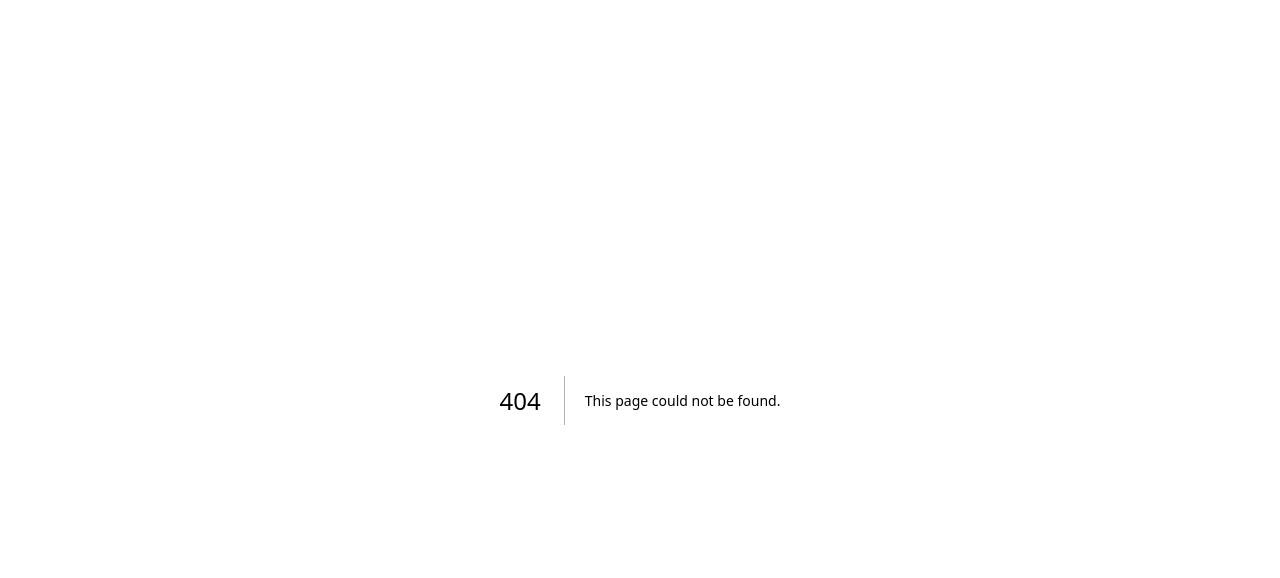
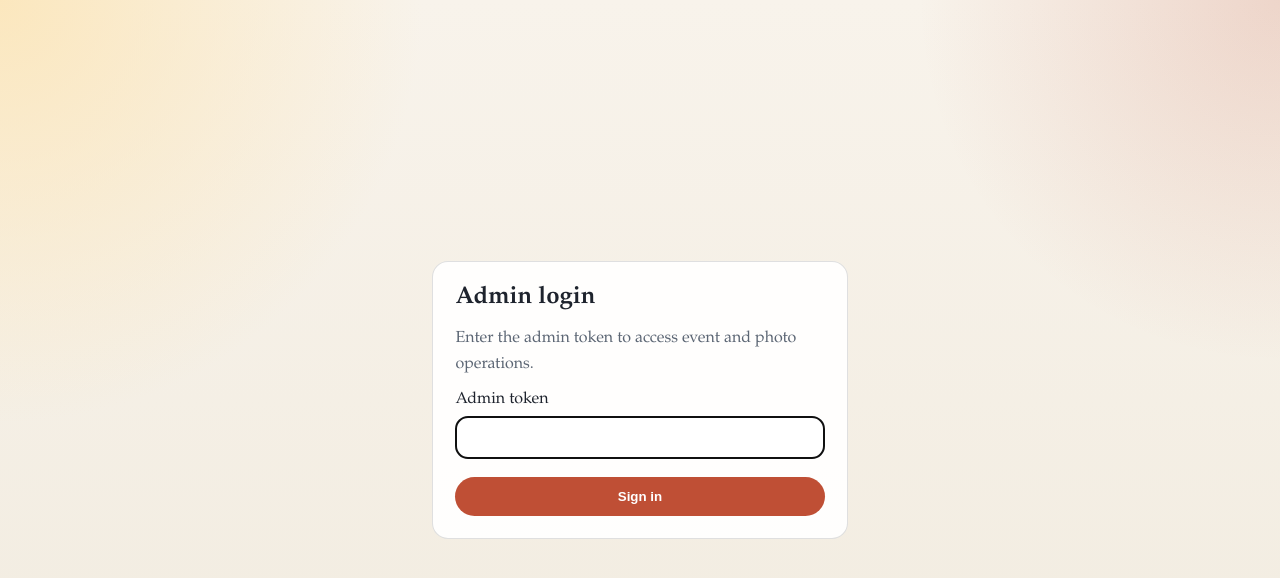
Before and after one commit to anyulled/FaceLocator, a Next.js app: page /admin/login in a window 1280 px wide. Before the commit this address had no page. Shown: the top 578 px of the page. Built offline with nearby package versions, Linux system fonts and the light colour scheme.

Commit message:
feat(admin-auth): add token-gated admin middleware and login flow

```diff
--- /dev/null
+++ b/app/admin/login/page.tsx
@@ -0,0 +1,25 @@
+import { AdminLoginForm } from "@/components/admin/events/admin-login-form";
+
+export default async function AdminLoginPage({
+  searchParams,
+}: {
+  searchParams: Promise<{ redirect?: string }>;
+}) {
+  const params = await searchParams;
+  const redirectTo = params.redirect && params.redirect.startsWith("/")
+    ? params.redirect
+    : "/admin/events";
+
+  return (
+    <main
+      style={{
+        minHeight: "100vh",
+        display: "grid",
+        placeItems: "center",
+        padding: "1.5rem",
+      }}
+    >
+      <AdminLoginForm redirectTo={redirectTo} />
+    </main>
+  );
+}
--- /dev/null
+++ b/app/admin/page.tsx
@@ -0,0 +1,5 @@
+import { redirect } from "next/navigation";
+
+export default function AdminIndexPage() {
+  redirect("/admin/events");
+}
--- /dev/null
+++ b/app/api/admin/login/route.ts
@@ -0,0 +1,46 @@
+import { NextResponse } from "next/server";
+import type { NextRequest } from "next/server";
+
+import {
+  ADMIN_AUTH_COOKIE_NAME,
+  isAuthorizedAdminToken,
+  isAdminTokenConfigured,
+} from "@/lib/admin/auth";
+
+export async function POST(request: NextRequest) {
+  if (!isAdminTokenConfigured()) {
+    return NextResponse.json({ error: "Admin auth is not configured" }, { status: 503 });
+  }
+
+  const contentType = request.headers.get("content-type") || "";
+
+  let token: string | null = null;
+  let redirectTo = "/admin/events";
+
+  if (contentType.includes("application/json")) {
+    const payload = await request.json().catch(() => null);
+    token = payload?.token ?? null;
+    redirectTo = payload?.redirectTo || redirectTo;
+  } else {
+    const form = await request.formData();
+    token = String(form.get("token") ?? "");
+    redirectTo = String(form.get("redirectTo") ?? redirectTo);
+  }
+
+  if (!isAuthorizedAdminToken(token)) {
+    return NextResponse.json({ error: "Invalid admin token" }, { status: 401 });
+  }
+
+  const response = NextResponse.json({ ok: true, redirectTo });
+  response.cookies.set({
+    name: ADMIN_AUTH_COOKIE_NAME,
+    value: token!,
+    httpOnly: true,
+    sameSite: "lax",
+    secure: process.env.NODE_ENV === "production",
+    path: "/",
+    maxAge: 60 * 60 * 12,
+  });
+
+  return response;
+}
--- /dev/null
+++ b/app/api/admin/logout/route.ts
@@ -0,0 +1,18 @@
+import { NextResponse } from "next/server";
+
+import { ADMIN_AUTH_COOKIE_NAME } from "@/lib/admin/auth";
+
+export async function POST() {
+  const response = NextResponse.json({ ok: true });
+  response.cookies.set({
+    name: ADMIN_AUTH_COOKIE_NAME,
+    value: "",
+    httpOnly: true,
+    sameSite: "lax",
+    secure: process.env.NODE_ENV === "production",
+    path: "/",
+    maxAge: 0,
+  });
+
+  return response;
+}
--- /dev/null
+++ b/components/admin/events/admin-login-form.tsx
@@ -0,0 +1,101 @@
+"use client";
+
+import { useState } from "react";
+import { useRouter } from "next/navigation";
+import type { FormEvent } from "react";
+
+type Props = {
+  redirectTo: string;
+};
+
+export function AdminLoginForm({ redirectTo }: Props) {
+  const router = useRouter();
+  const [token, setToken] = useState("");
+  const [error, setError] = useState<string | null>(null);
+  const [isSubmitting, setIsSubmitting] = useState(false);
+
+  const onSubmit = async (event: FormEvent<HTMLFormElement>) => {
+    event.preventDefault();
+    setIsSubmitting(true);
+    setError(null);
+
+    const response = await fetch("/api/admin/login", {
+      method: "POST",
+      headers: {
+        "content-type": "application/json",
+      },
+      body: JSON.stringify({ token, redirectTo }),
+    });
+
+    if (!response.ok) {
+      const payload = await response.json().catch(() => ({ error: "Login failed" }));
+      setError(payload.error || "Login failed");
+      setIsSubmitting(false);
+      return;
+    }
+
+    router.push(redirectTo);
+    router.refresh();
+  };
+
+  return (
+    <form
+      onSubmit={onSubmit}
+      style={{
+        width: "100%",
+        maxWidth: "26rem",
+        border: "1px solid var(--border)",
+        borderRadius: "1rem",
+        background: "var(--surface-strong)",
+        padding: "1.4rem",
+        display: "grid",
+        gap: "0.8rem",
+      }}
+    >
+      <h1 style={{ fontSize: "1.5rem" }}>Admin login</h1>
+      <p style={{ color: "var(--muted)", lineHeight: 1.6 }}>
+        Enter the admin token to access event and photo operations.
+      </p>
+
+      {error ? (
+        <p role="alert" style={{ color: "var(--danger)", fontWeight: 700 }}>
+          {error}
+        </p>
+      ) : null}
+
+      <label style={{ display: "grid", gap: "0.4rem" }}>
+        <span>Admin token</span>
+        <input
+          autoFocus
+          type="password"
+          value={token}
+          onChange={(event) => setToken(event.target.value)}
+          style={{
+            border: "1px solid var(--border)",
+            borderRadius: "0.75rem",
+            padding: "0.7rem 0.85rem",
+            background: "white",
+            font: "inherit",
+          }}
+        />
+      </label>
+
+      <button
+        disabled={isSubmitting}
+        type="submit"
+        style={{
+          marginTop: "0.3rem",
+          border: "none",
+          borderRadius: "999px",
+          padding: "0.75rem 1rem",
+          background: "var(--accent)",
+          color: "white",
+          fontWeight: 700,
+          cursor: "pointer",
+        }}
+      >
+        {isSubmitting ? "Signing in..." : "Sign in"}
+      </button>
+    </form>
+  );
+}
--- /dev/null
+++ b/lib/admin/auth.ts
@@ -0,0 +1,33 @@
+import type { NextRequest } from "next/server";
+
+export const ADMIN_AUTH_COOKIE_NAME = "face_locator_admin_token";
+
+export function getAdminToken() {
+  return process.env.FACE_LOCATOR_ADMIN_TOKEN || "";
+}
+
+export function isAdminTokenConfigured() {
+  return getAdminToken().length > 0;
+}
+
+export function isAuthorizedAdminToken(token: string | null | undefined) {
+  const expectedToken = getAdminToken();
+  if (!expectedToken) {
+    return false;
+  }
+
+  return token === expectedToken;
+}
+
+export function extractAdminTokenFromRequest(request: NextRequest) {
+  const headerToken = request.headers.get("x-admin-token");
+  if (headerToken) {
+    return headerToken;
+  }
+
+  return request.cookies.get(ADMIN_AUTH_COOKIE_NAME)?.value ?? null;
+}
+
+export function isAuthorizedAdminRequest(request: NextRequest) {
+  return isAuthorizedAdminToken(extractAdminTokenFromRequest(request));
+}
```
Also changed, not shown: middleware.ts (added, +47 -0 lines).
